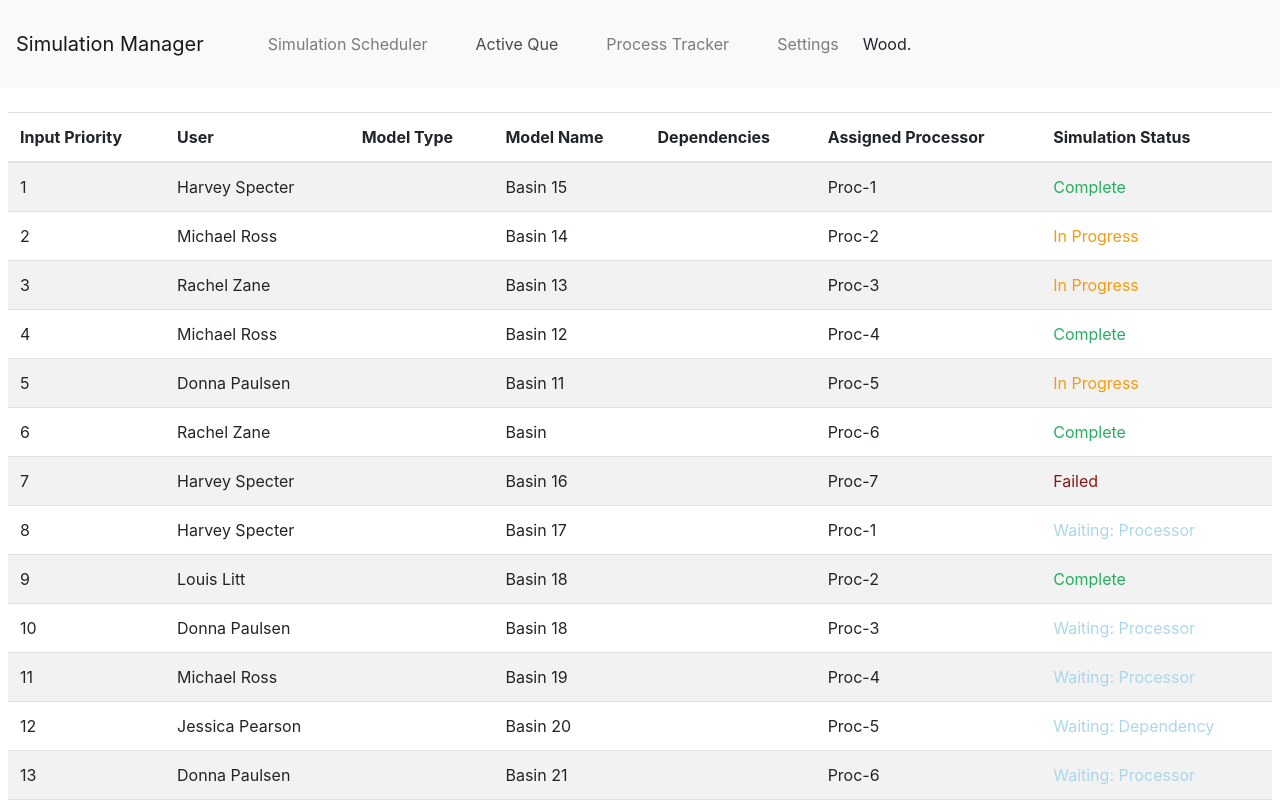
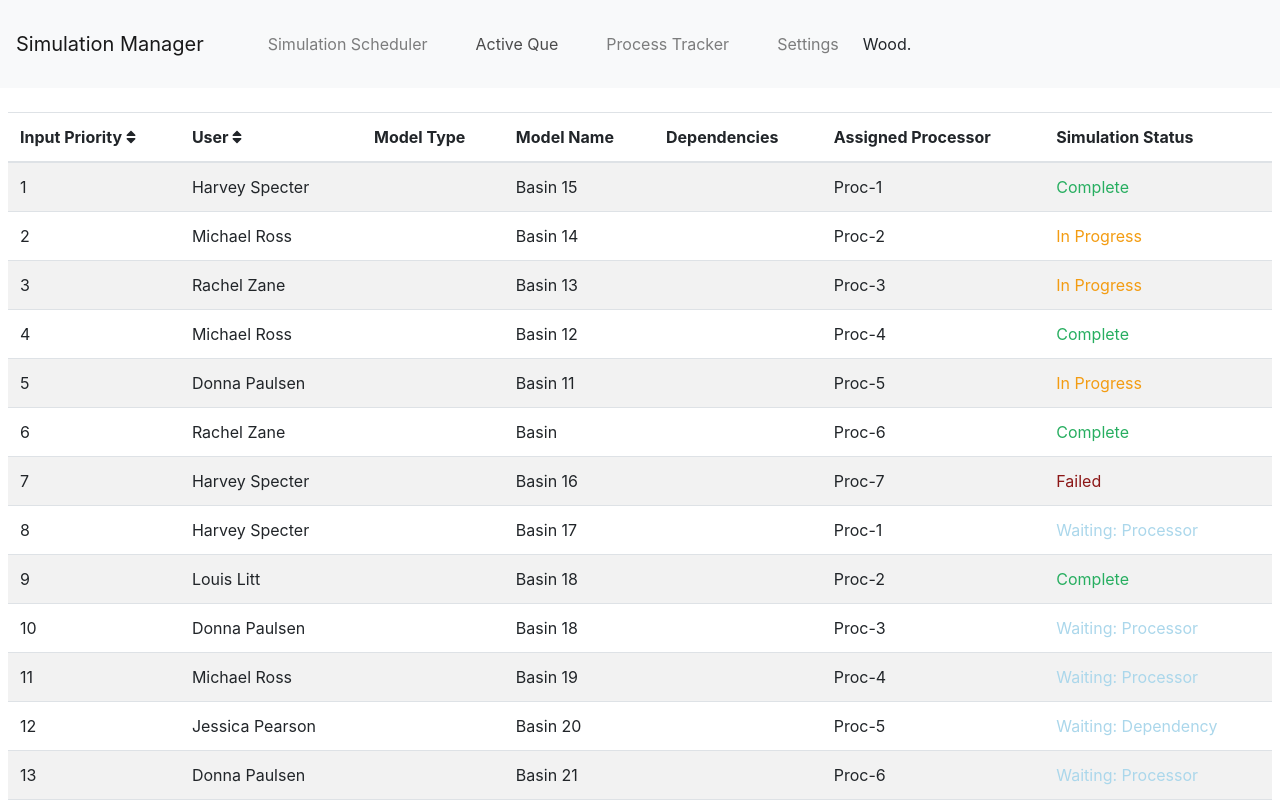
Before and after one commit to amckean12/amckean12.github.io, a React (Create React App) app in the folder simulation-manager/: page / in a window 1280 px wide. Both pictures are taken after a click on the link "Active Que". Shown: the top 800 px of the page. Built offline with nearby package versions, Linux system fonts and the light colour scheme.

Commit message:
Finish active que

```diff
--- a/simulation-manager/src/containers/active-que.jsx
+++ b/simulation-manager/src/containers/active-que.jsx
@@ -1,5 +1,7 @@
 //Libraries
 import React from 'react';
+import { FontAwesomeIcon } from '@fortawesome/react-fontawesome'
+import { faSort} from '@fortawesome/free-solid-svg-icons'
 
 //Functions
 import { connect } from 'react-redux';
@@ -16,15 +18,32 @@ class ActiveQueContainer extends React.Component {
             orderList: [],
             sortingFactor: "inputPriority",
         }
+        this.setUserSimulationStatus = this.setUserSimulationStatus.bind(this)
+        this.setInputSimulationStatus = this.setInputSimulationStatus.bind(this)
     }
 
     componentDidMount(){
         this.setActiveSimulationState();
     }
 
+    setUserSimulationStatus = () => {
+        this.setState({
+            sortingFactor: "userPriority"
+        })
+        this.setActiveSimulationState();
+    }
+
+    setInputSimulationStatus = () => {
+        this.setState({
+            sortingFactor: "inputPriority"
+        })
+        this.setActiveSimulationState();
+    }
+
 
     setActiveSimulationState = () => {
         const localSimulationList = []
+        if (this.state.sortingFactor === "inputPriority"){
             for (const simulation in activeSimulations){
                 localSimulationList.push(
                     <tr>
@@ -38,6 +57,22 @@ class ActiveQueContainer extends React.Component {
                     </tr>
                 )
             }
+        }
+        if (this.state.sortingFactor === "userPriority"){
+            for (const simulation in activeSimulationsUser){
+                localSimulationList.push(
+                    <tr>
+                        <td>{activeSimulationsUser[simulation].inputPriority}</td>
+                        <td>{activeSimulationsUser[simulation].user}</td>
+                        <td>{activeSimulationsUser[simulation].modeType}</td>
+                        <td>{activeSimulationsUser[simulation].modelName}</td>
+                        <td>{activeSimulationsUser[simulation].dependencies}</td>
+                        <td>{activeSimulationsUser[simulation].assignedProc}</td>
+                        <td className={`table__row-item--${activeSimulationsUser[simulation].config.simulationStatusClass}`}>{activeSimulationsUser[simulation].simulationStatus}</td>
+                    </tr>
+                )
+            }
+        }
         this.setState({simulationList: localSimulationList})
     }
     render(){
@@ -47,8 +82,8 @@ class ActiveQueContainer extends React.Component {
                     <table className="table table-striped table-hover">
                         <thead>
                             <tr>
-                                <th scope="col">Input Priority</th>
-                                <th scope="col">User</th>
+                                <th scope="col" onClick={this.setInputSimulationStatus}>Input Priority <FontAwesomeIcon icon={faSort} /></th>
+                                <th scope="col" onClick={this.setUserSimulationStatus}>User <FontAwesomeIcon icon={faSort} /></th>
                                 <th scope="col">Model Type</th>
                                 <th scope="col">Model Name</th>
                                 <th scope="col">Dependencies</th>
```
Lines whose indentation alone changed are shown as unchanged.
